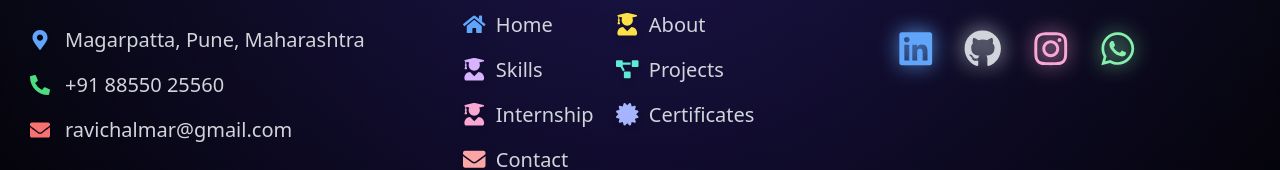
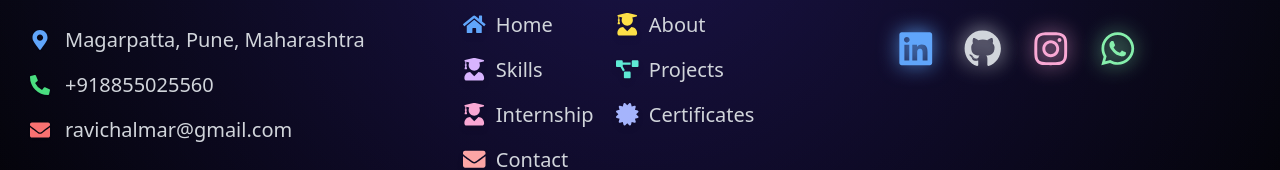
Before and after one commit to Ravi8855/ravi_portfolio, a React (Vite) app in the folder frontend/: page / in a window 1280 px wide. Shown: the part 8095-8265 px from the top of the page. Built offline with nearby package versions, Linux system fonts and the light colour scheme; no server answers.

Commit message:
program files

```diff
--- a/frontend/src/components/Footer.jsx
+++ b/frontend/src/components/Footer.jsx
@@ -58,7 +58,7 @@ export default function Footer() {
 
           <p className="flex items-center gap-3 mt-3 text-gray-300 hover:text-green-300 transition">
             <FaPhoneAlt className="text-green-400 drop-shadow-sm" />
-            +91 88550 25560
+            +918855025560
           </p>
 
           <p className="flex items-center gap-3 mt-3 text-gray-300 hover:text-red-300 transition">
```
